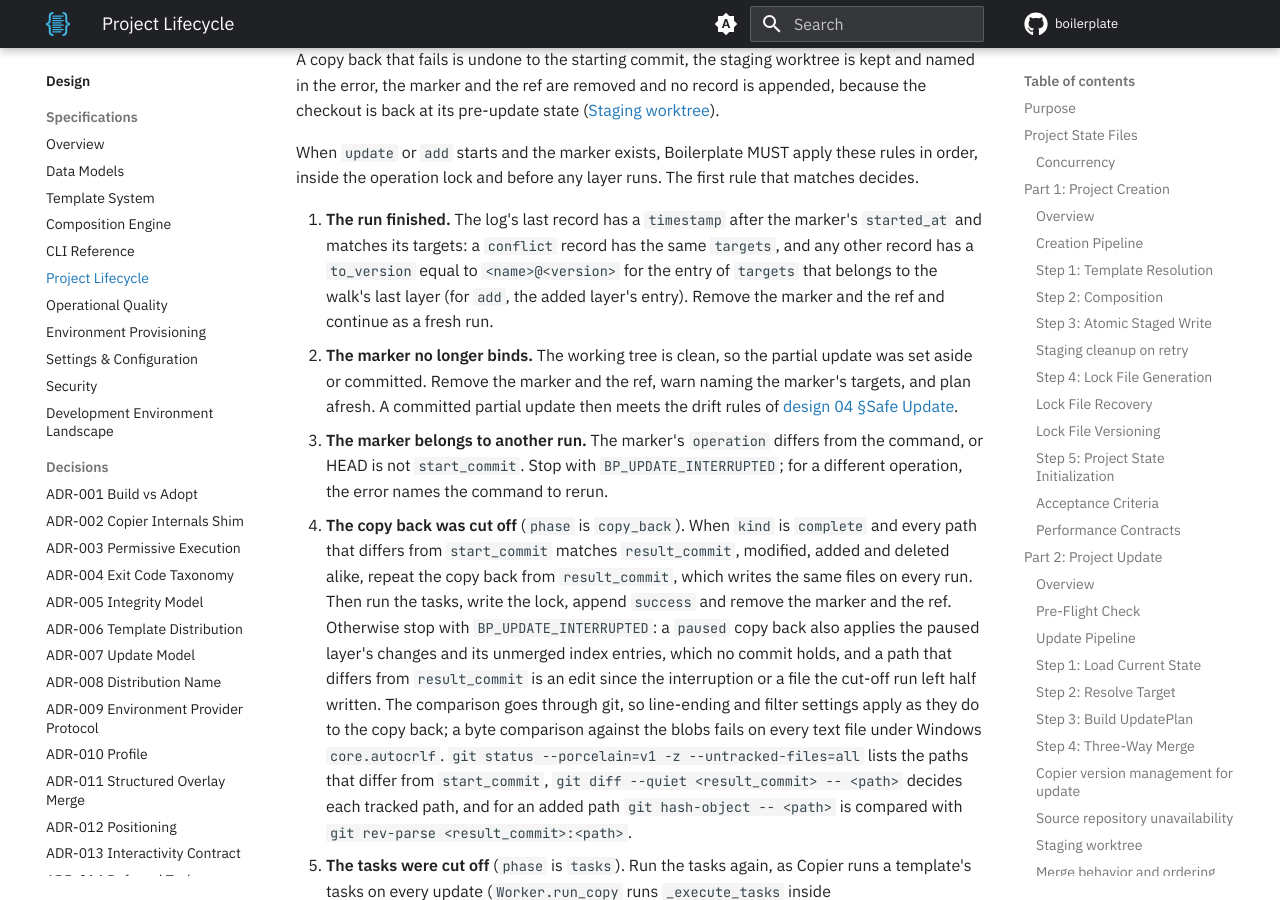
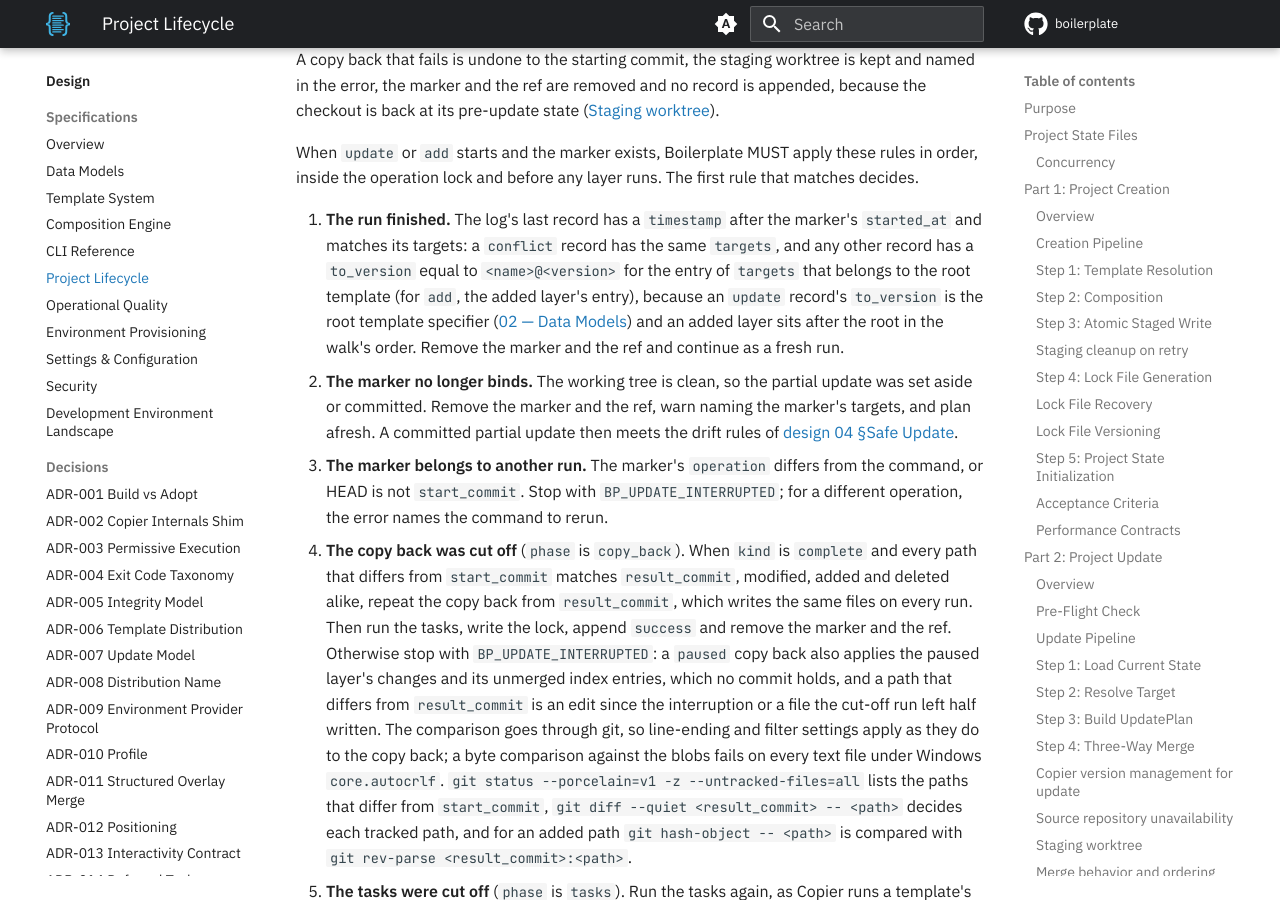
Before and after one commit to TheRealBillSiegler/boilerplate, an MkDocs documentation site: the page built from docs/design/06-project-lifecycle.md, in a window 1280 px wide and 900 px high, scrolled down 16760 px. Built offline with MkDocs 1.6.1 and Material for MkDocs 9.7.7, drawn with Linux system fonts in a browser that asks for light colours; a script that is not in the unit is left out; comment, search, counter and statistics services are not loaded; the version menu is left out.

Commit message:
docs(design): match a finished update's record on the root template
Recovery rule 1 compared an update record's `to_version` with the
`targets` entry of the walk's last layer. After an `add` the last lock
layer is the added one, but an update record carries the root template
specifier, so the rule could never match a finished update. Key the
comparison on the root template's entry for update records and keep the
added layer's entry for add records.

Co-Authored-By: Claude Sonnet 5.5 <noreply@anthropic.com>

```diff
--- a/docs/design/06-project-lifecycle.md
+++ b/docs/design/06-project-lifecycle.md
@@ -363,7 +363,7 @@ A copy back that fails is undone to the starting commit, the staging worktree is
 
 When `update` or `add` starts and the marker exists, Boilerplate MUST apply these rules in order, inside the operation lock and before any layer runs. The first rule that matches decides.
 
-1. **The run finished.** The log's last record has a `timestamp` after the marker's `started_at` and matches its targets: a `conflict` record has the same `targets`, and any other record has a `to_version` equal to `<name>@<version>` for the entry of `targets` that belongs to the walk's last layer (for `add`, the added layer's entry). Remove the marker and the ref and continue as a fresh run.
+1. **The run finished.** The log's last record has a `timestamp` after the marker's `started_at` and matches its targets: a `conflict` record has the same `targets`, and any other record has a `to_version` equal to `<name>@<version>` for the entry of `targets` that belongs to the root template (for `add`, the added layer's entry), because an `update` record's `to_version` is the root template specifier ([02 — Data Models](02-data-models.md)) and an added layer sits after the root in the walk's order. Remove the marker and the ref and continue as a fresh run.
 2. **The marker no longer binds.** The working tree is clean, so the partial update was set aside or committed. Remove the marker and the ref, warn naming the marker's targets, and plan afresh. A committed partial update then meets the drift rules of [design 04 §Safe Update](04-composition-engine.md#safe-update).
 3. **The marker belongs to another run.** The marker's `operation` differs from the command, or HEAD is not `start_commit`. Stop with `BP_UPDATE_INTERRUPTED`; for a different operation, the error names the command to rerun.
 4. **The copy back was cut off** (`phase` is `copy_back`). When `kind` is `complete` and every path that differs from `start_commit` matches `result_commit`, modified, added and deleted alike, repeat the copy back from `result_commit`, which writes the same files on every run. Then run the tasks, write the lock, append `success` and remove the marker and the ref. Otherwise stop with `BP_UPDATE_INTERRUPTED`: a `paused` copy back also applies the paused layer's changes and its unmerged index entries, which no commit holds, and a path that differs from `result_commit` is an edit since the interruption or a file the cut-off run left half written. The comparison goes through git, so line-ending and filter settings apply as they do to the copy back; a byte comparison against the blobs fails on every text file under Windows `core.autocrlf`. `git status --porcelain=v1 -z --untracked-files=all` lists the paths that differ from `start_commit`, `git diff --quiet <result_commit> -- <path>` decides each tracked path, and for an added path `git hash-object -- <path>` is compared with `git rev-parse <result_commit>:<path>`.
```
